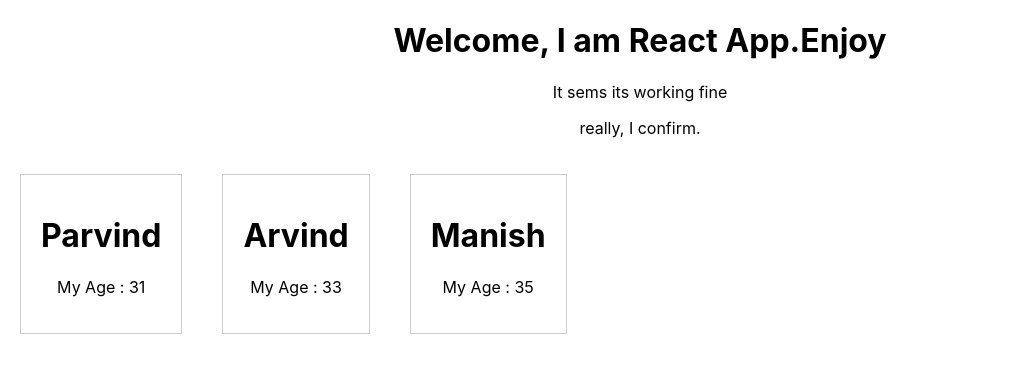
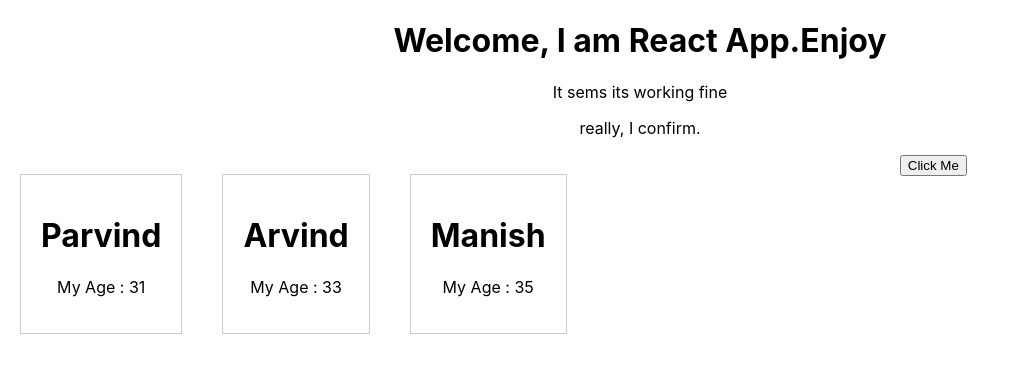
Before and after one commit to passion8stars/react-guide, a React (Create React App) app: page / in a window 1280 px wide. Shown: the top 372 px of the page, without its empty margins (0-1010 px from the left). Built offline with nearby package versions, Linux system fonts and the light colour scheme.

Commit message:
using state

```diff
--- a/src/App.js
+++ b/src/App.js
@@ -10,12 +10,16 @@
       { name: 'Manish', age: '35' }
     ]
   }
+  btnClickHandler=()=>{
+    console.log('Button Clicked');
+  }
   render() {
     return (
       <div className="App">
         <h1>Welcome, I am React App.Enjoy</h1>
         <p>It sems its working fine</p>
         <p>really, I confirm.</p>
+        <button onClick={this.btnClickHandler}>Click Me</button>
         <Person name={this.state.persons[0].name} age={this.state.persons[0].age} />
         <Person name={this.state.persons[1].name} age={this.state.persons[1].age} />
         <Person name={this.state.persons[2].name} age={this.state.persons[2].age} />
--- a/src/Person/Person.js
+++ b/src/Person/Person.js
@@ -1,7 +1,7 @@
 import React from 'react';
 const person =(props)=>{
     return (
-        <div class="person">
+        <div className="person">
         <h1>{props.name}</h1>
         <p>My Age : {props.age}</p>
         {props.children}
```
